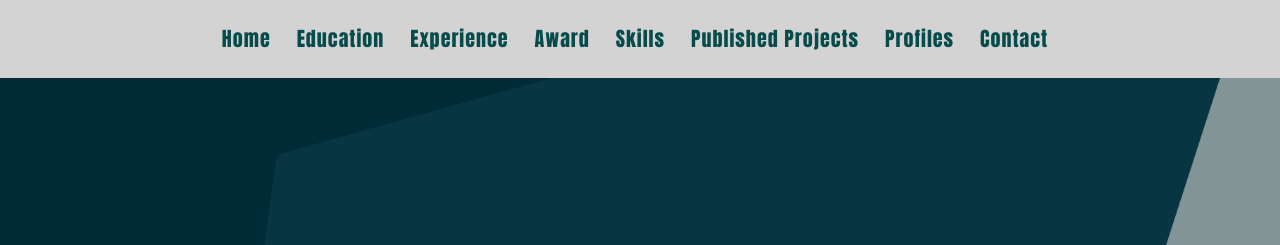
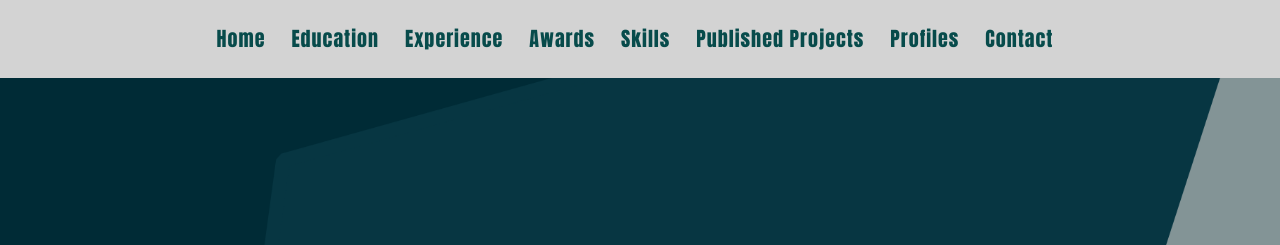
Before and after one commit to RiteshSurChowdhury/RiteshSurChowdhury, a plain HTML site: page index.html in a window 1280 px wide. Shown: the top 245 px of the page. Drawn offline with nearby package versions, Linux system fonts and the light colour scheme; a web font is replaced by a local one.

Commit message:
Update index.html

```diff
--- a/index.html
+++ b/index.html
@@ -49,7 +49,7 @@
               <a class="nav-link" href="#experience">Experience</a>
             </li>
             <li class="nav-item">
-              <a class="nav-link" href="#award">Award</a>
+              <a class="nav-link" href="#award">Awards</a>
             </li>
             <li class="nav-item">
               <a class="nav-link" href="#skills">Skills</a>
```
